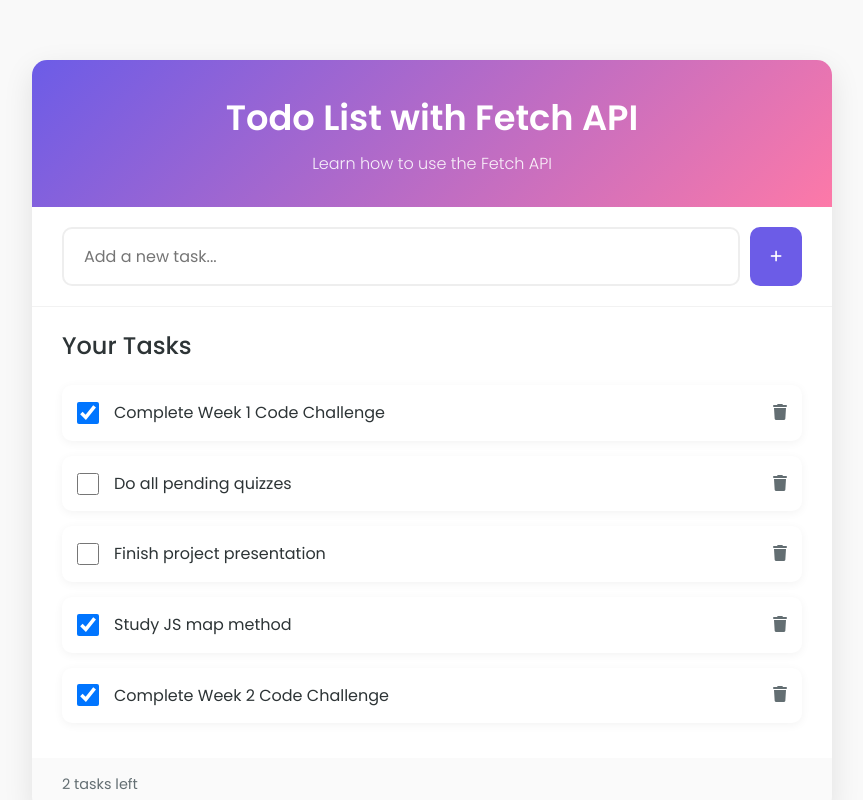
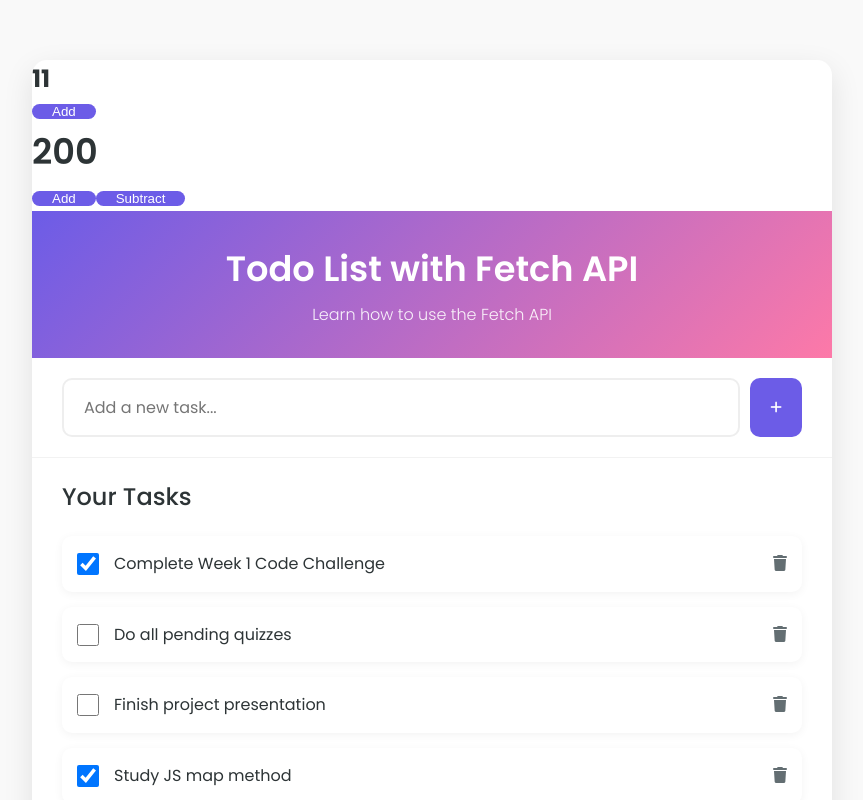
Before and after one commit to ryankim1264/todo-list, a React (Vite) app: page / in a window 1280 px wide. Shown: the top 800 px of the page, without its empty margins (208-1071 px from the left). Built offline with nearby package versions, Linux system fonts and the light colour scheme.

Commit message:
Introduction to useState hook.

```diff
--- a/src/App.jsx
+++ b/src/App.jsx
@@ -1,15 +1,42 @@
+import { useState } from 'react';
 import AddTaskForm from './components/AddTaskForm';
+import Button from './components/Button';
 import Header from './components/Header';
 import TasksContainer from './components/TasksContainer';
 import TasksCount from './components/TasksCount';
 
 const App = () => {
+	const [count, setCount] = useState(200);
+
+	let numb = 11;
+	function directDOMManipulation() {
+		const h2 = document.querySelector('h2');
+		h2.innerText = numb += 1;
+	}
+
+	function stateManipulation() {
+		setCount(count + 1);
+	}
+
 	return (
 		<div className="container">
+			<h2>{numb}</h2>
+			<Button id="add-task-btn" onClick={directDOMManipulation}>
+				Add
+			</Button>
+
+			<h1>{count}</h1>
+
+			<Button id="add-task-btn" onClick={stateManipulation}>
+				Add
+			</Button>
+
+			<Button id="add-task-btn">Subtract</Button>
+
 			<Header />
 			<AddTaskForm />
 			<TasksContainer />
-			<TasksCount/>
+			<TasksCount />
 		</div>
 	);
 };
--- a/src/components/TaskItem.jsx
+++ b/src/components/TaskItem.jsx
@@ -2,6 +2,9 @@ import Button from './Button';
 import Input from './Input';
 
 const TaskItem = ({ task }) => {
+
+	const { completed, title } = task
+
 	function handleClick(taskName) {
 		alert(`The clicked task is: ${taskName}`);
 	}
@@ -11,14 +14,14 @@ const TaskItem = ({ task }) => {
 			<Input
 				type="checkbox"
 				className="checkbox"
-				checked={task.completed === true}
+				checked={completed === true}
 			/>
 
-			<span>{task.title}</span>
+			<span>{title}</span>
 
 			<Button
 				buttonClass="delete-button"
-				onClick={() => handleClick(task.title)}
+				onClick={() => handleClick(title)}
 			>
 				<i className="fa-solid fa-trash"></i>
 			</Button>
```
